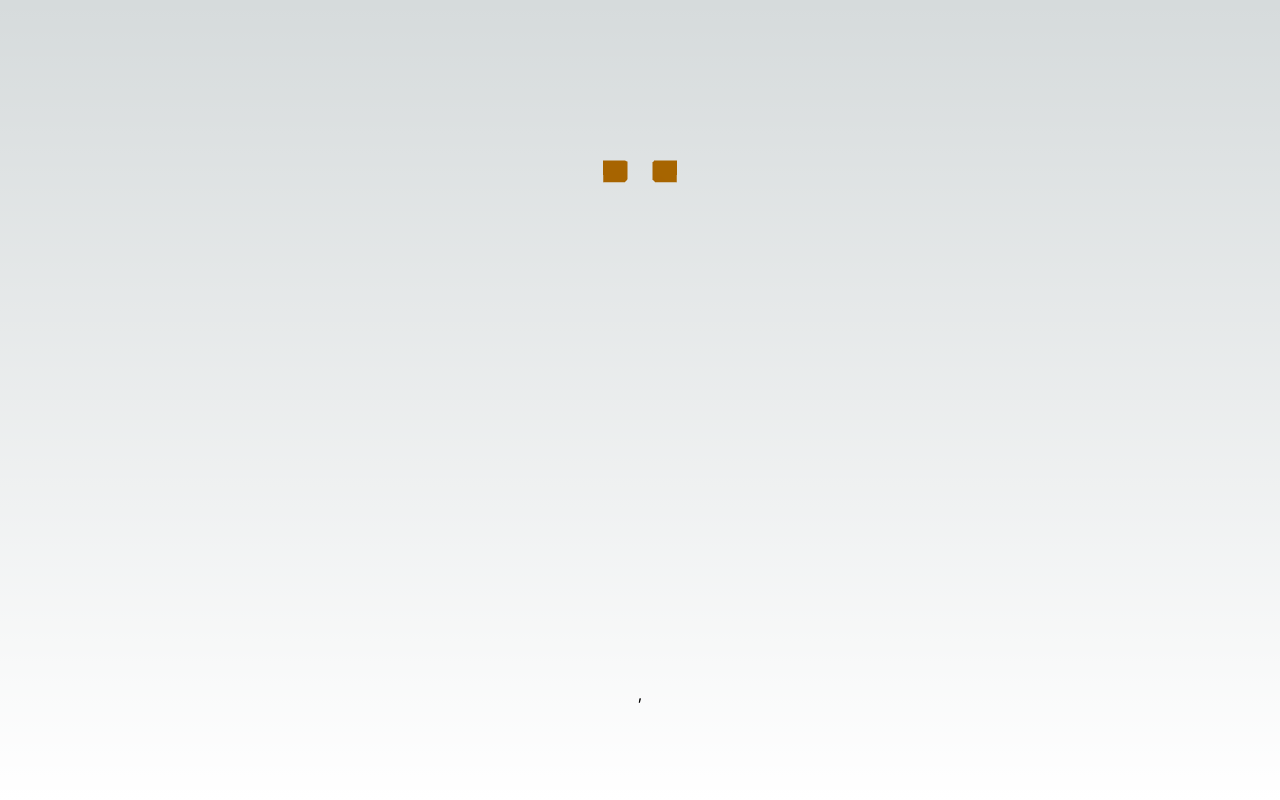
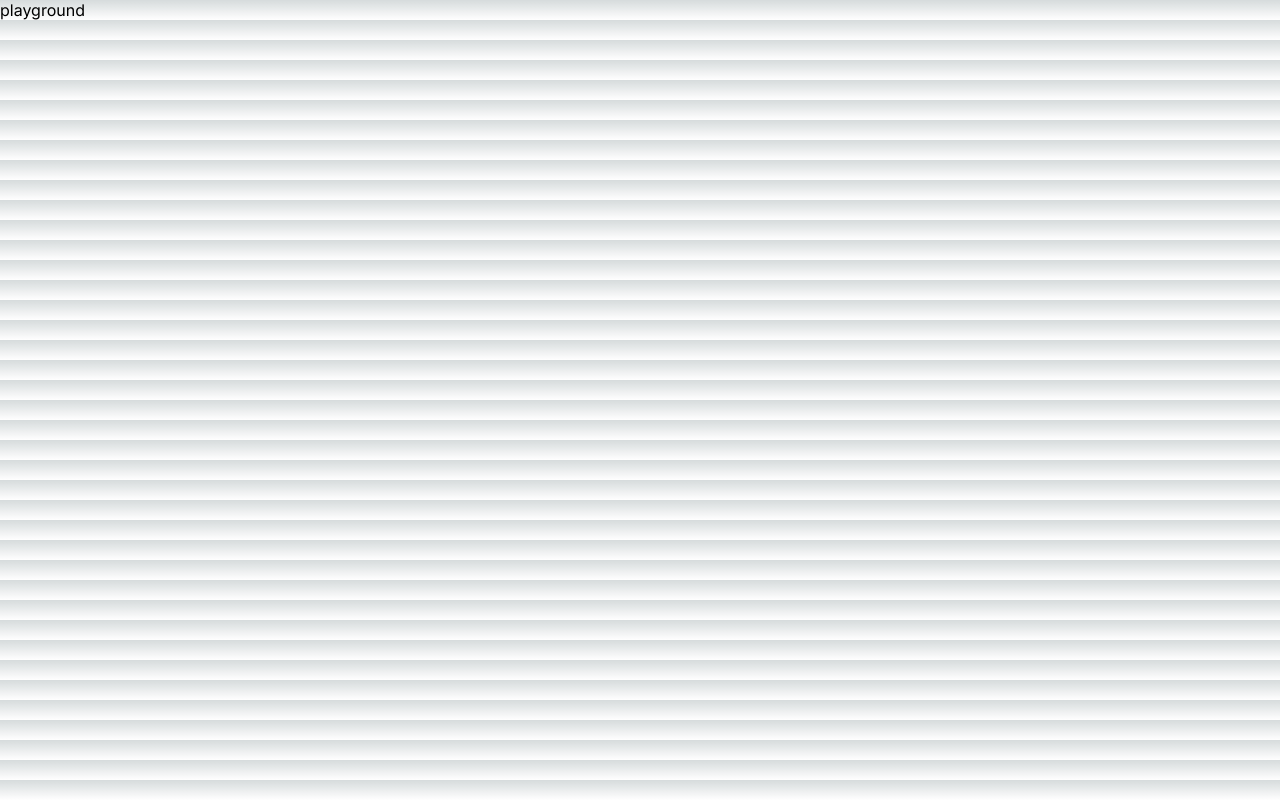
Before and after one commit to 2ndPINEW/r3f, a Next.js app: page / in a window 1280 px wide. Built offline with nearby package versions, Linux system fonts and the light colour scheme.

Commit message:
indexページいらない

```diff
--- a/src/app/layout.tsx
+++ b/src/app/layout.tsx
@@ -1,22 +1,22 @@
-import './globals.css'
-import type { Metadata } from 'next'
-import { Inter } from 'next/font/google'
+import "./globals.css";
+import type { Metadata } from "next";
+import { Inter } from "next/font/google";
 
-const inter = Inter({ subsets: ['latin'] })
+const inter = Inter({ subsets: ["latin"] });
 
 export const metadata: Metadata = {
-  title: 'Create Next App',
-  description: 'Generated by create next app',
-}
+  title: "R3F Playground",
+  description: "R3F Playground",
+};
 
 export default function RootLayout({
   children,
 }: {
-  children: React.ReactNode
+  children: React.ReactNode;
 }) {
   return (
-    <html lang="en">
+    <html lang="ja">
       <body className={inter.className}>{children}</body>
     </html>
-  )
+  );
 }
--- a/src/app/page.module.css
+++ /dev/null
@@ -1,8 +0,0 @@
-.main {
-  display: flex;
-  flex-direction: column;
-  justify-content: space-between;
-  align-items: center;
-  padding: 6rem;
-  min-height: 100vh;
-}
--- a/src/app/page.tsx
+++ b/src/app/page.tsx
@@ -1,45 +1,3 @@
-"use client";
-import { Canvas, useFrame } from "@react-three/fiber";
-import styles from "./page.module.css";
-import { useRef, useState } from "react";
-import { Mesh } from "three";
-
-function Box(props: { position: [number, number, number] }) {
-  const ref = useRef<Mesh>();
-  const [hovered, hover] = useState(false);
-  const [clicked, click] = useState(false);
-
-  useFrame((state, delta) => {
-    if (ref.current) {
-      ref.current.rotation.x += delta;
-    }
-  });
-
-  return (
-    <mesh
-      {...props}
-      ref={ref as any}
-      scale={clicked ? 1.5 : 1}
-      onClick={(event) => click(!clicked)}
-      onPointerOver={(event) => hover(true)}
-      onPointerOut={(event) => hover(false)}
-    >
-      <boxGeometry args={[1, 1, 1]} />
-      <meshStandardMaterial color={hovered ? "hotpink" : "orange"} />
-    </mesh>
-  );
+export default function Home() {
+  return <main>playground</main>;
 }
-
-export default function Home() {
-  return (
-    <main className={styles.main}>
-      <Canvas>
-        <ambientLight />
-        <pointLight position={[10, 10, 10]} />
-        <Box position={[-1.2, 0, 0]} />
-        <Box position={[1.2, 0, 0]} />
-      </Canvas>
-      ,
-    </main>
-  );
-}
```
